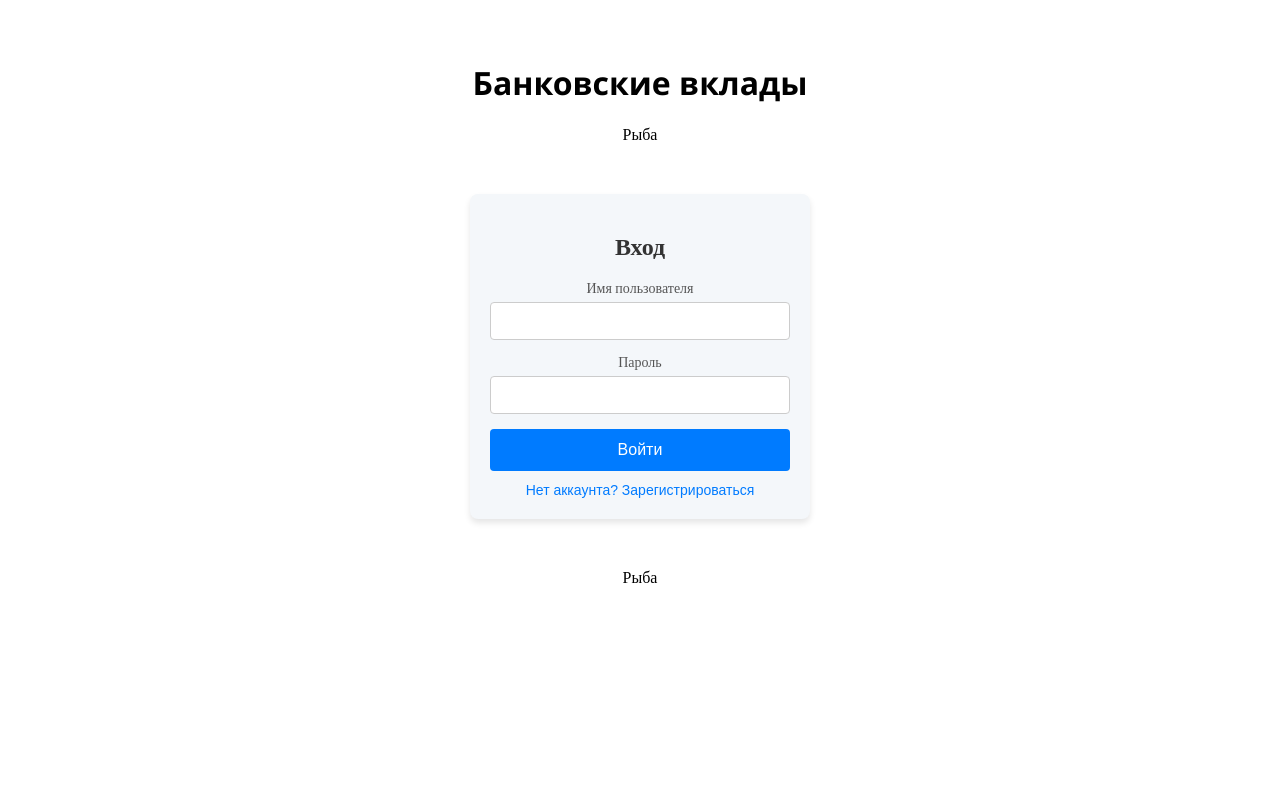
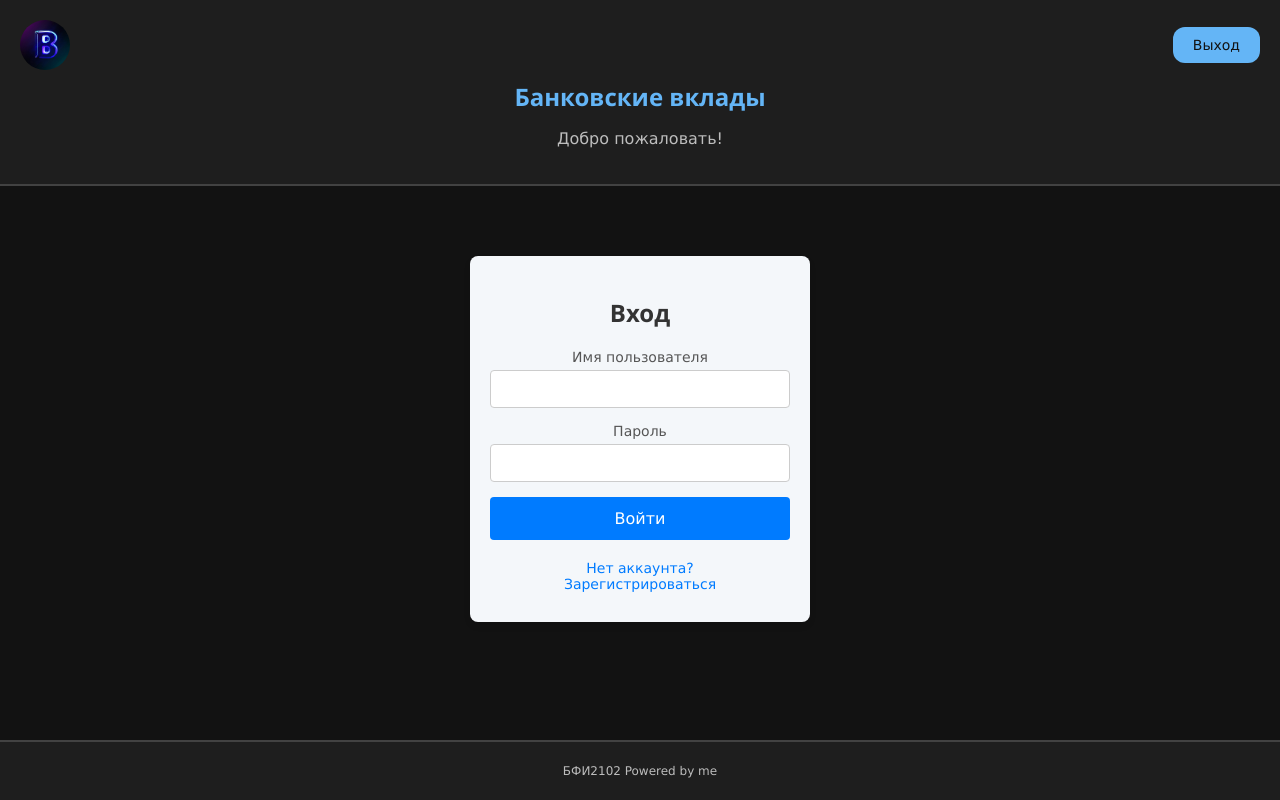
Before and after one commit to Glazapolzet/pskp_coursework_front, a React (Vite) app: page /login in a window 1280 px wide. Built offline with nearby package versions, Linux system fonts and the light colour scheme.

Commit message:
feat: layout styles

```diff
--- a/src/components/App.css
+++ b/src/components/App.css
@@ -1,10 +1,37 @@
 #root {
-  max-width: 80%;
+  min-height: 100%;
+  display: flex;
+  flex-direction: column;
   margin: 0 auto;
-  padding: 2rem;
   text-align: center;
 }
 
-.title {
-  font-family: 'Segoe UI', Tahoma, Geneva, Verdana, sans-serif;
+/* Общие настройки */
+html, body {
+  margin: 0;
+  padding: 0;
+  height: 100%;
+  font-family: Verdana, sans-serif;
+  background-color: #121212; /* Темный фон */
+  color: #E0E0E0; /* Светлый текст */
 }
+
+h1, h2, h3 {
+  font-family: 'Segoe UI', sans-serif;
+  color: #64B5F6; /* Синий оттенок */
+}
+
+button {
+  border: none;
+  border-radius: 12px; /* Скругленные кнопки */
+  font-family: 'Verdana', sans-serif;
+  font-size: 14px;
+  padding: 10px 20px;
+  cursor: pointer;
+  transition: background-color 0.3s ease;
+}
+
+button:hover {
+  background-color: #42A5F5; /* При наведении более яркий оттенок */
+  color: #FFFFFF;
+}
--- a/src/components/App.jsx
+++ b/src/components/App.jsx
@@ -24,10 +24,6 @@ const App = () => {
     .catch((err) => console.error(err));
   }, [])
 
-  // const logout = async () => {
-  //   await apiAuth.logout();
-  // }
-
   return (
     <AuthContext.Provider value={{ isLoggedIn, setIsLoggedIn }}>
       <Routes>
--- /dev/null
+++ b/src/components/layout/Footer.css
@@ -0,0 +1,15 @@
+.footer {
+  margin-top: auto;
+  display: flex;
+  justify-content: center;
+  align-items: center;
+  background-color: #1E1E1E;
+  padding: 10px 0;
+  border-top: 2px solid #424242;
+}
+
+.footer-caption {
+  font-family: 'Verdana', sans-serif;
+  font-size: 12px;
+  color: #BDBDBD;
+}
--- /dev/null
+++ b/src/components/layout/Footer.jsx
@@ -0,0 +1,9 @@
+import "./Footer.css";
+
+export const Footer = () => {
+  return (
+    <footer className="footer">
+      <p className="footer-caption">БФИ2102 Powered by me</p>
+    </footer>
+  )
+}
--- /dev/null
+++ b/src/components/layout/Header.css
@@ -0,0 +1,38 @@
+.header {
+  display: flex;
+  flex-direction: column;
+  align-items: center;
+  background-color: #1E1E1E; /* Темный фон */
+  padding: 20px;
+  border-bottom: 2px solid #424242; /* Линия снизу */
+}
+
+.header-tab {
+  display: flex;
+  width: 100%;
+  justify-content: space-between;
+  align-items: center;
+}
+
+.header-logo {
+  height: 50px;
+  width: 50px;
+  border-radius: 50%;
+  object-fit: cover;
+}
+
+.header-quit-button {
+  background-color: #64B5F6; /* Синий фон */
+  color: #121212; /* Темный текст */
+  font-size: 14px;
+}
+
+.header-title {
+  font-size: 24px;
+  margin: 10px 0 0 0;
+}
+
+.header-subtitle {
+  font-size: 16px;
+  color: #BDBDBD; /* Светло-серый */
+}
--- /dev/null
+++ b/src/components/layout/Header.jsx
@@ -0,0 +1,32 @@
+import { useContext } from "react";
+import { useNavigate } from "react-router";
+import tokenHelper, { apiAuth } from "../../api";
+import reactImg from '../../assets/avatarka-s-bukvoi-b-1.png';
+import { AuthContext } from "../../context/AuthContext";
+import { ROUTES } from "../../shared/routesConfig";
+import "./Header.css";
+
+export const Header = () => {
+  const navigate = useNavigate();
+  const { setIsLoggedIn } = useContext(AuthContext);
+
+  const logout = async () => {
+    await apiAuth.logout();
+
+    tokenHelper.clearLocalTokens();
+    setIsLoggedIn(false);
+
+    navigate(ROUTES.login);
+  }
+
+  return (
+    <header className="header">
+      <div className="header-tab">
+        <img src={reactImg} className="header-logo" />
+        <button onClick={logout} className="header-quit-button">Выход</button>
+      </div>
+      <h1 className="header-title">Банковские вклады</h1>
+      <p className="header-subtitle">Добро пожаловать!</p>
+    </header>
+  )
+}
--- a/src/components/layout/Layout.jsx
+++ b/src/components/layout/Layout.jsx
@@ -1,19 +1,13 @@
-import { Outlet } from "react-router"
+import { Footer } from "./Footer"
+import { Header } from "./Header"
+import { Main } from "./Main"
 
 export const Layout = () => {
   return (
     <>
-      <header>
-        <h1 className='title'>Банковские вклады</h1>
-        <p>Рыба</p>
-        {/* <button onClick={logout}>Выход</button> */}
-      </header>
-      <main>
-        <Outlet />
-      </main>
-      <footer>
-        <p>Рыба</p>
-      </footer>
+      <Header />
+      <Main />
+      <Footer />
     </>
   )
 }
--- /dev/null
+++ b/src/components/layout/Main.css
@@ -0,0 +1,12 @@
+.main {
+  display: flex;
+  flex-direction: column;
+  align-items: center;
+  padding: 20px;
+  background-color: #121212; /* Темный фон */
+  flex: 1;
+}
+
+.main > * {
+  margin-bottom: 20px;
+}
--- /dev/null
+++ b/src/components/layout/Main.jsx
@@ -0,0 +1,10 @@
+import { Outlet } from "react-router";
+import "./Main.css";
+
+export const Main = () => {
+  return (
+    <main className="main">
+      <Outlet />
+    </main>
+  )
+}
```
Also changed, not shown: src/assets/avatarka-s-bukvoi-b-1.png (added), src/components/layout/Layout.css (added).
